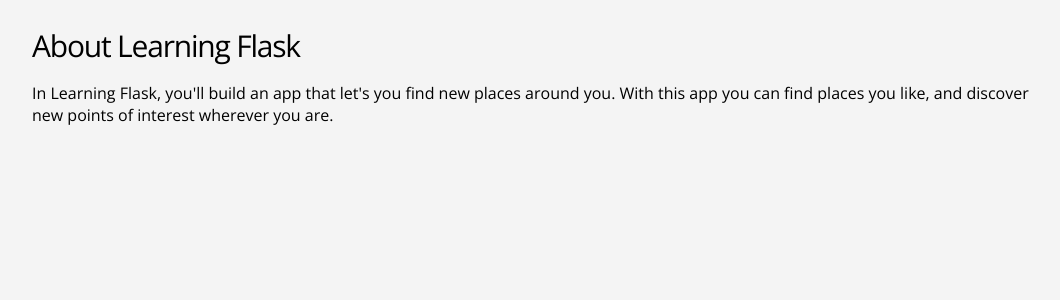
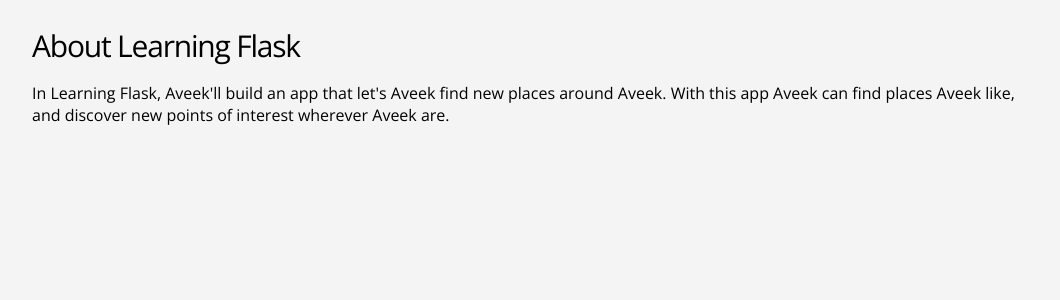
Before and after one commit to aveekkumar/learning-flask, a Flask app: page /about in a window 1280 px wide. Shown: the part 50-350 px from the top of the page, without its empty margins (108-1168 px from the left). Run offline with Flask 2, Linux system fonts and the light colour scheme.

Commit message:
about page

```diff
--- a/templates/about.html
+++ b/templates/about.html
@@ -5,7 +5,7 @@
     <div class="container">
 
     <h2>About Learning Flask</h2>
-    <p>In Learning Flask, you'll build an app that let's you find new places around you. With this app you can find places you like, and discover new points of interest wherever you are.</p>
+    <p>In Learning Flask, Aveek'll build an app that let's Aveek find new places around Aveek. With this app Aveek can find places Aveek like, and discover new points of interest wherever Aveek are.</p>
 
     </div>
   </main>
```
